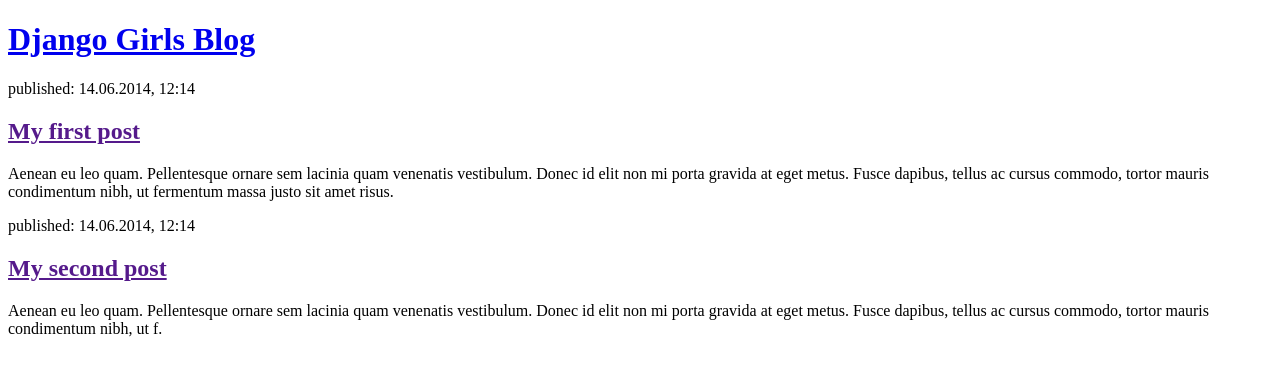
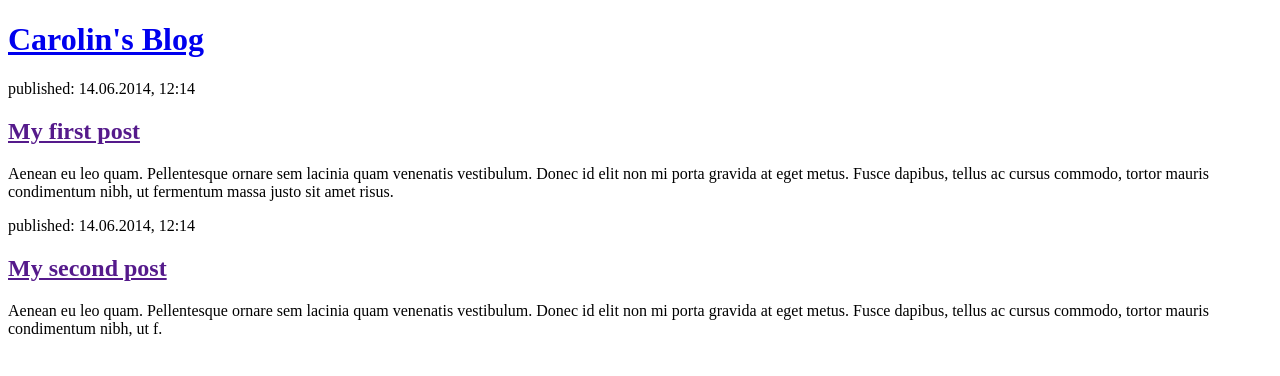
Before and after one commit to n0ne0fy0urbusiness/my-first-blog, a Django app: page / in a window 1280 px wide. Shown: the top 376 px of the page. Run offline with Django 3.2, Linux system fonts and the light colour scheme.

Commit message:
Changed the HTML for the site.

```diff
--- a/blog/templates/blog/post_list.html
+++ b/blog/templates/blog/post_list.html
@@ -1,11 +1,11 @@
 <!DOCTYPE html>
 <html>
     <head>
-        <title>Django Girls blog</title>
+        <title>Carolin's Blog</title>
     </head>
     <body>
         <header>
-            <h1><a href="/">Django Girls Blog</a></h1>
+            <h1><a href="/">Carolin's Blog</a></h1>
         </header>
 
         <article>
```
